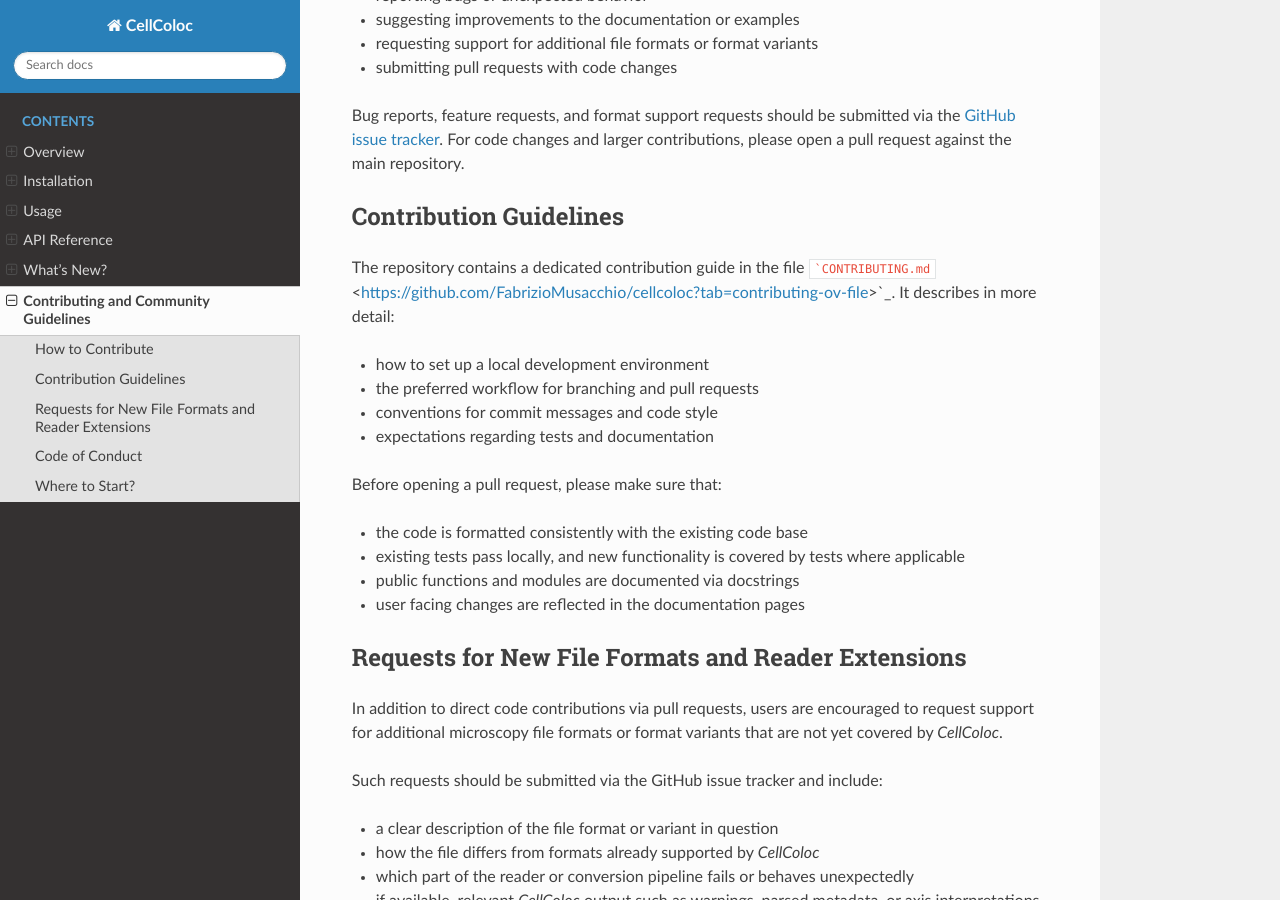
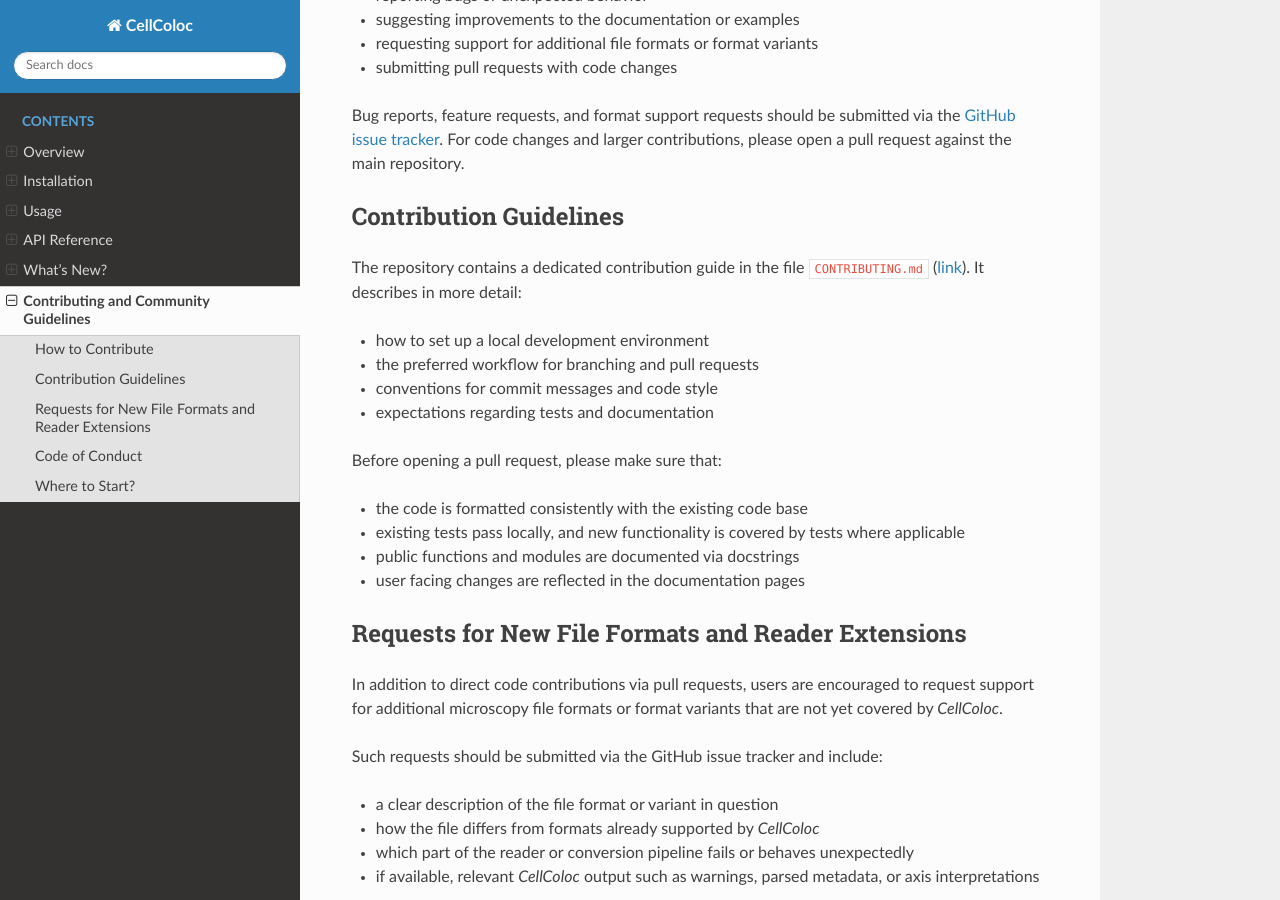
Before and after one commit to FabrizioMusacchio/cellcoloc, a Sphinx documentation site: the page built from docs/source/contributing.rst, in a window 1280 px wide and 900 px high, scrolled down 496 px. Built offline with Sphinx 7.4.7 and the Read the Docs theme 3.1.0, drawn with Linux system fonts in a browser that asks for light colours.

Commit message:
docs: fix formatting of link to contribution guide in contributing.rst

````diff
--- a/docs/source/contributing.rst
+++ b/docs/source/contributing.rst
@@ -30,7 +30,8 @@
 -----------------------
 
 The repository contains a dedicated contribution guide in the file
-```CONTRIBUTING.md`` <https://github.com/FabrizioMusacchio/cellcoloc?tab=contributing-ov-file>`_. It describes in more detail:
+``CONTRIBUTING.md`` (`link <https://github.com/FabrizioMusacchio/cellcoloc?tab=contributing-ov-file>`_).
+It describes in more detail:
 
 * how to set up a local development environment
 * the preferred workflow for branching and pull requests
````
